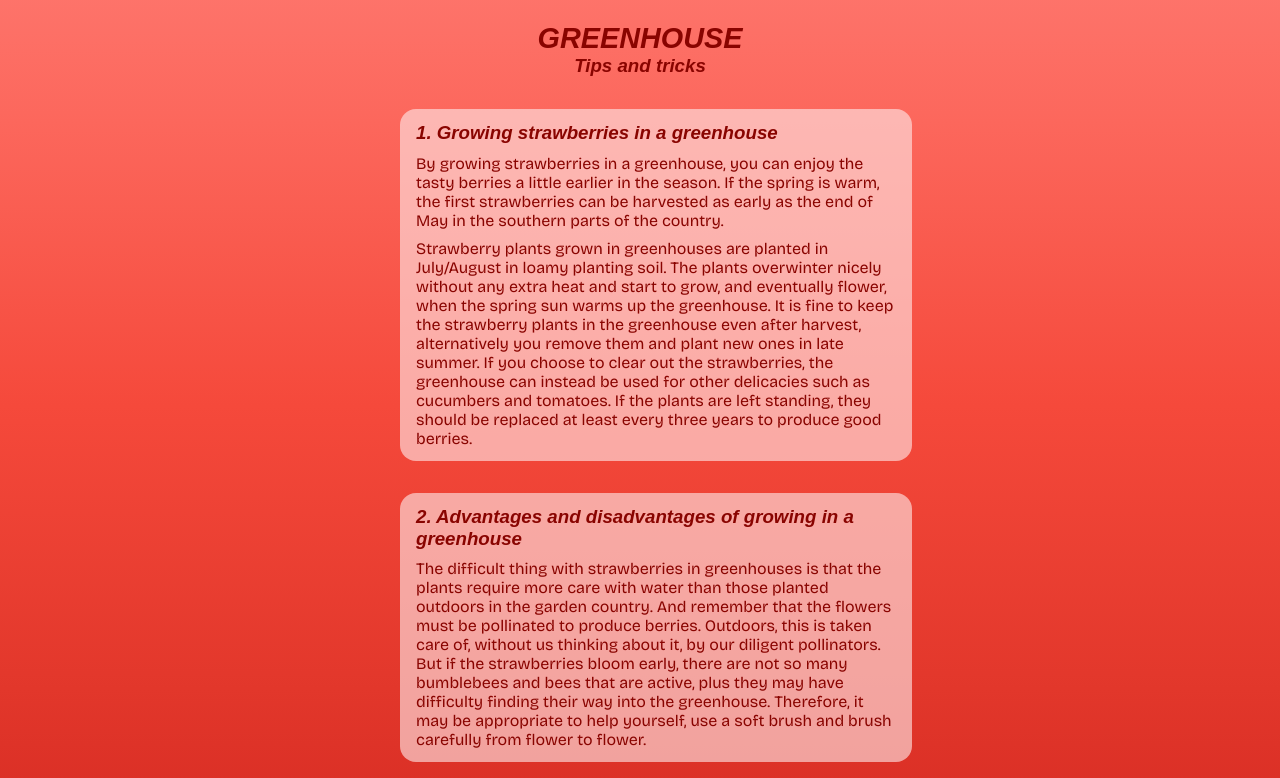
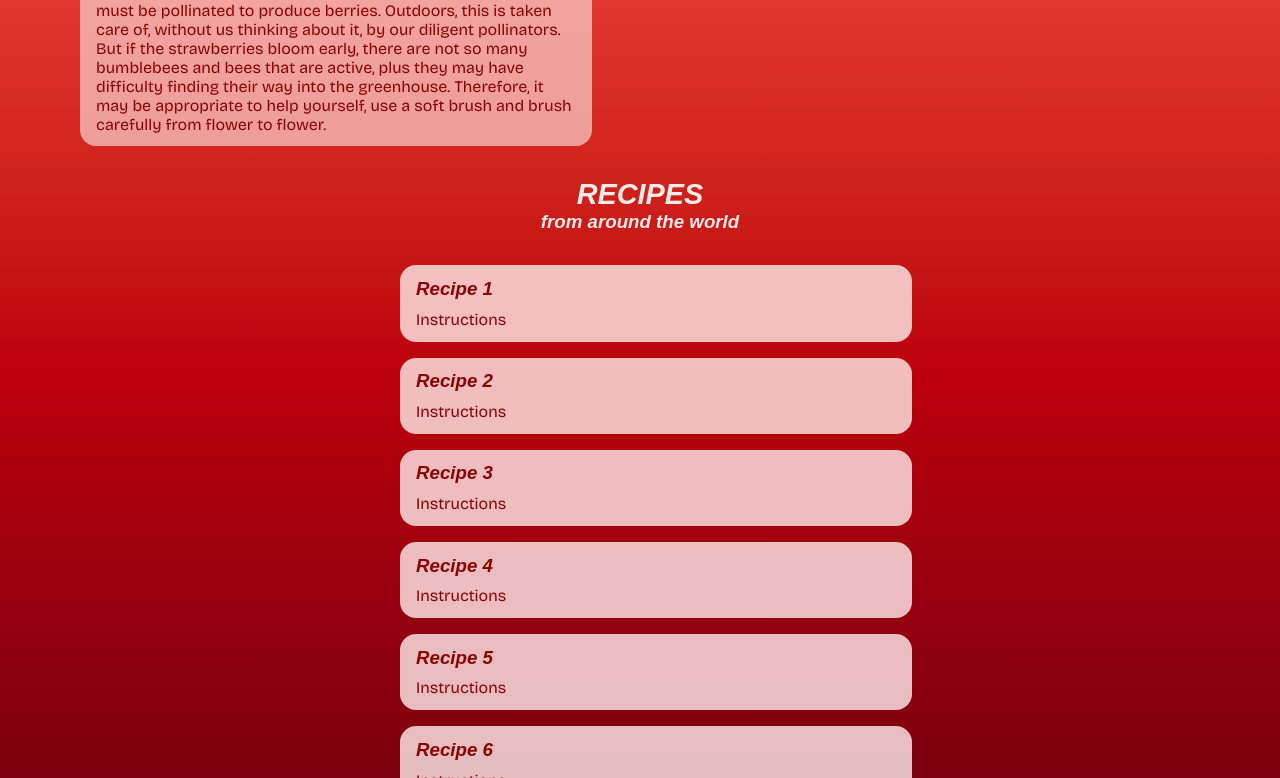
Before and after one commit to NiclO1337/pp1-strawberry-lovers, a plain HTML site: page index.html in a window 1280 px wide. Shown: the part 2022-2800 px from the top of the page. Drawn offline with nearby package versions, Linux system fonts and the light colour scheme; a web font is replaced by a local one.

Commit message:
Style main content with columns for different screen sizes

```diff
--- a/assets/css/style.css
+++ b/assets/css/style.css
@@ -214,14 +214,6 @@ main {
     margin-bottom: 1rem;
 }
 
-.main-flex-container {
-    display: flex;
-    flex-flow: column;
-    align-items: center;
-    width: 100%;
-    margin-bottom: 1rem;
-}
-
 #intro-image {
     width: 90%;
     max-width: 32rem;
@@ -245,6 +237,12 @@ main {
     max-width: 32rem;
 }
 
+.main-flex-container {
+    display: flex;
+    flex-direction: column;
+    width: 100%;
+}
+
 .main-section-style {
     margin-top: 1rem;
     margin-left: auto;
@@ -255,6 +253,7 @@ main {
     color: #890400;
     padding: 0.8rem 1rem;
     max-width: 32rem;
+    align-self: center;
 }
 
 .align-center {
@@ -271,6 +270,10 @@ main h2 {
 
 .light-color-text {
     color: #ffeaea;
+}
+
+.less-transparent-background {
+    background-color: #ffeaeace;
 }
 
 
@@ -528,20 +531,17 @@ footer {
     .main-flex-container {
         flex-wrap: wrap;
         justify-content: flex-start;
-        align-items: center;
-        gap: 1rem;
-        column-gap: 1rem;
-        max-height: 100rem;
+        max-height: 70rem;
         margin: 1rem;
     }
 
     .main-section-style{
-        width: 40%;
-        flex: 1;
+        flex: 1 1 30%;
+        max-width: 40%;
     }
 
     .greenhouse {
-        max-height: 100rem;
+        max-height: 80rem;
     }
 
     /* Gallery */
@@ -588,6 +588,10 @@ footer {
 
     #intro-image {
         max-width: 25%;
+    }
+
+    .main-flex-container {
+        max-height: 50rem;
     }
 
     /* About page */
@@ -661,6 +665,10 @@ footer {
         max-width: 25%;
     }
 
+    .main-flex-container {
+        max-height: 50rem;
+    }
+
     /* Gallery */
     #photos {
         column-count: 4;
@@ -688,6 +696,10 @@ footer {
 
     #intro-image {
         max-width: 25%;
+    }
+
+    .main-flex-container {
+        max-height: 40rem;
     }
 
 }
--- a/index.html
+++ b/index.html
@@ -100,22 +100,22 @@
         </div>
         <h2 id="greenhouse" class="align-center margin-above">Greenhouse</h2>
         <h3 class="align-center">Tips and tricks</h3>
-        <div class="main-flex-container">
-            <article class="main-section-style greenhouse">
+        <div class="main-flex-container greenhouse">
+            <article class="main-section-style">
                 <h3>1. Growing strawberries in a greenhouse</h3>
                 <p>By growing strawberries in a greenhouse, you can enjoy the tasty berries a little earlier in the season. If the spring is warm, the first strawberries can be harvested as early as the end of May in the southern parts of the country.
                 </p><p>Strawberry plants grown in greenhouses are planted in July/August in loamy planting soil. The plants overwinter nicely without any extra heat and start to grow, and eventually flower, when the spring sun warms up the greenhouse. It is fine to keep the strawberry plants in the greenhouse even after harvest, alternatively you remove them and plant new ones in late summer. If you choose to clear out the strawberries, the greenhouse can instead be used for other delicacies such as cucumbers and tomatoes. If the plants are left standing, they should be replaced at least every three years to produce good berries.</p>
             </article>
-            <article class="main-section-style greenhouse">
+            <article class="main-section-style">
                 <h3>2. Advantages and disadvantages of growing in a greenhouse</h3>
                 <p>The difficult thing with strawberries in greenhouses is that the plants require more care with water than those planted outdoors in the garden country. And remember that the flowers must be pollinated to produce berries. Outdoors, this is taken care of, without us thinking about it, by our diligent pollinators. But if the strawberries bloom early, there are not so many bumblebees and bees that are active, plus they may have difficulty finding their way into the greenhouse. Therefore, it may be appropriate to help yourself, use a soft brush and brush carefully from flower to flower.</p>
             </article>
-            <section class="main-section-style greenhouse">
+            <section class="main-section-style">
                 <h3>3. But the advantages of growing</h3>
                 <p>in a greenhouse wins. The berries are easier to harvest, there will be no attacks by snails, no weeding needs to be done and the berries can be left alone for birds who otherwise like to munch on the berries.
                 </p><p>If you choose to plant strawberry plants in ampels or raised boxes, it is an advantage to choose varieties with a hanging habit where the flowers, and eventually the berries, sit on long stems. Then it will be extra easy to pick the berries. Examples of varieties are 'Loran', 'Temptation', 'Toscana' and 'Tristan'. All the varieties are also remontant, i.e. bloom again, and therefore produce berries for a longer period of time, which can be good if the plants are to remain in the greenhouse year after year.</p>
             </section>
-            <article class="main-section-style greenhouse">
+            <article class="main-section-style">
                 <h3>4. Care of strawberries in greenhouses</h3>
                 <p>Other care is to clear away reef plants as they form, they only steal energy from the main plant. Also cut away wilted leaves and harvested berry stems. Strawberry plants have fairly low nutrient requirements, so it is enough to add half a dose of nutrients to the water a few times during the summer to meet the plants' needs.</p>
             </article>
@@ -123,27 +123,27 @@
         <h2 id="recipes" class="align-center margin-above light-color-text">Recipes</h2>
         <h3 class="align-center light-color-text">from around the world</h3>
         <div class="main-flex-container">
-            <article class="main-section-style">
+            <article class="main-section-style less-transparent-background">
                 <h3>Recipe 1</h3>
                 <p>Instructions</p>
             </article>
-            <article class="main-section-style">
+            <article class="main-section-style less-transparent-background">
                 <h3>Recipe 2</h3>
                 <p>Instructions</p>
             </article>
-            <article class="main-section-style">
+            <article class="main-section-style less-transparent-background">
                 <h3>Recipe 3</h3>
                 <p>Instructions</p>
             </article>
-            <article class="main-section-style">
+            <article class="main-section-style less-transparent-background">
                 <h3>Recipe 4</h3>
                 <p>Instructions</p>
             </article>
-            <article class="main-section-style">
+            <article class="main-section-style less-transparent-background">
                 <h3>Recipe 5</h3>
                 <p>Instructions</p>
             </article>
-            <article class="main-section-style">
+            <article class="main-section-style less-transparent-background">
                 <h3>Recipe 6</h3>
                 <p>Instructions</p>
             </article>
```
